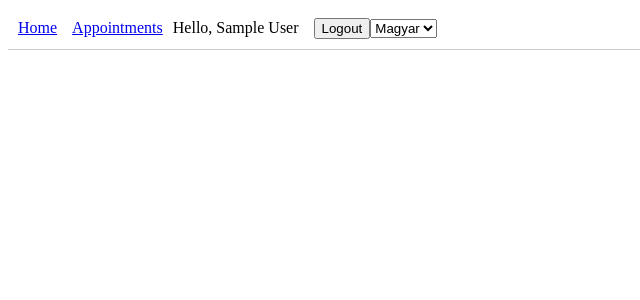
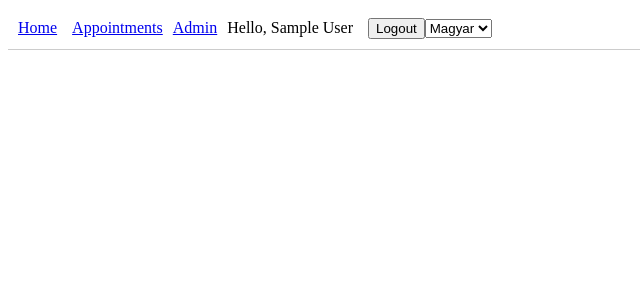
Before and after one commit to pinyopapi/dentist-app, a React (Create React App) app in the folder frontend/: page / in a window 1280 px wide. Shown: the top 300 px of the page, without its empty margins (0-640 px from the left). Built offline with nearby package versions, Linux system fonts and the light colour scheme; no server answers; sample sign-in values are in the browser's storage.

Commit message:
Expand navbar with admin

```diff
--- a/frontend/src/components/Navbar.jsx
+++ b/frontend/src/components/Navbar.jsx
@@ -19,6 +19,7 @@ const Navbar = () => {
             {user ? (
                 <>
                     <Link to="/appointments" style={{ marginRight: "10px" }}>Appointments</Link>
+                    <Link to="/admin" style={{ marginRight: "10px" }}>Admin</Link>
                     <span style={{ marginRight: "15px" }}>Hello, {user.name}</span>
                     <button onClick={handleLogout}>Logout</button>
                 </>
```
